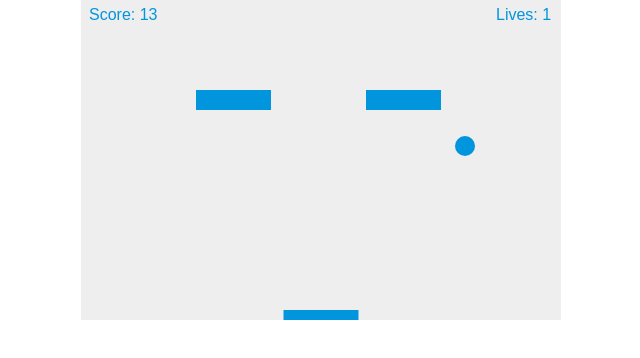
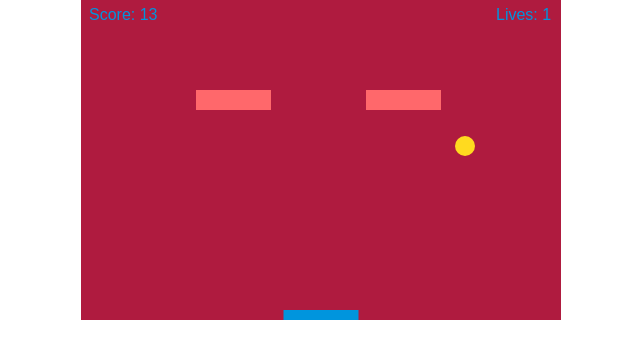
Before and after one commit to JoshBroughton/ACS-1320-Breakout-Basic, a plain HTML site: page index.html in a window 1280 px wide. Shown: the whole page, without its empty margins (319-959 px from the left). Drawn offline with Linux system fonts and the light colour scheme.

Commit message:
changed color scheme

```diff
--- a/index.html
+++ b/index.html
@@ -53,7 +53,7 @@
       function drawBall() {
         ctx.beginPath();
         ctx.arc(x, y, ballRadius, 0, Math.PI * 2);
-        ctx.fillStyle = "#0095DD";
+        ctx.fillStyle = "#ffda1f";
         ctx.fill();
         ctx.closePath();
       }
@@ -76,7 +76,13 @@
               bricks[c][r].y = brickY;
               ctx.beginPath();
               ctx.rect(brickX, brickY, brickWidth, brickHeight);
-              ctx.fillStyle = "#0095DD";
+              let brickColor = '#8a84e2'
+              if (r == 1) {
+                brickColor = '#ffa69e'
+              } else if (r == 2) {
+                brickColor = '#ff686b'
+              }
+              ctx.fillStyle = brickColor;
               ctx.fill();
               ctx.closePath();
             }
@@ -96,8 +102,17 @@
         ctx.fillText(`Lives: ${lives}`, canvas.width - 65, 20);
       }
 
+      function drawBackground() {
+        ctx.beginPath();
+        ctx.rect(0, 0, canvas.width, canvas.height);
+        ctx.fillStyle = "#af1b3f";
+        ctx.fill();
+        ctx.closePath();
+      }
+
       function draw() {
         ctx.clearRect(0, 0, canvas.width, canvas.height);
+        drawBackground();
         drawBall();
         drawPaddle();
         drawBricks();
```
